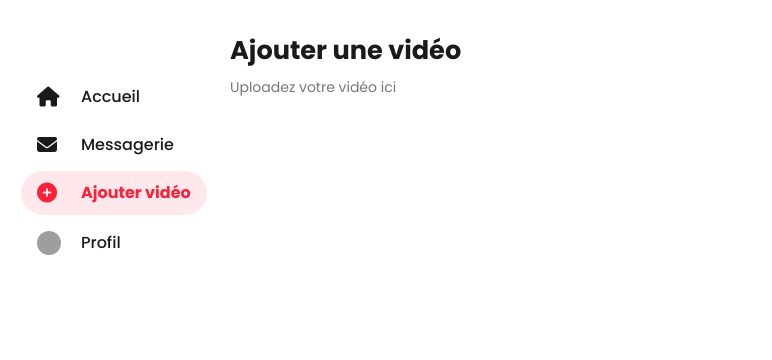
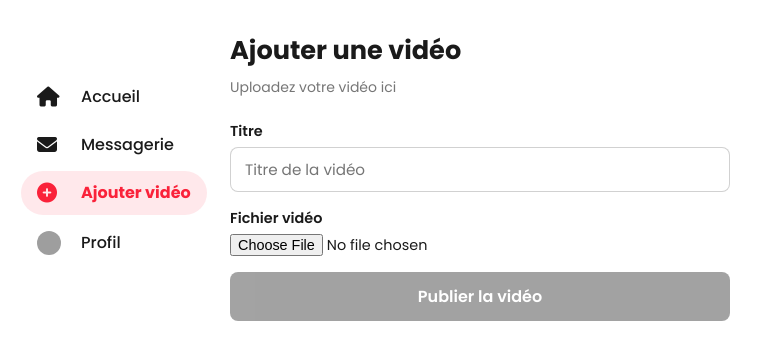
Before and after one commit to mathieuvallejo/LUMYA, an Angular app in the folder OneDrive/Bureau/LUMYA FRONT/Lumya/: page /upload in a window 1280 px wide. Shown: the top 360 px of the page, without its empty margins (0-772 px from the left). Built offline with nearby package versions, Linux system fonts and the light colour scheme; sample sign-in values are in the browser's storage; grey boxes are pictures that could not be loaded.

Commit message:
video uploads

```diff
--- a/OneDrive/Bureau/LUMYA FRONT/Lumya/src/app/core/services/auth.service.ts
+++ b/OneDrive/Bureau/LUMYA FRONT/Lumya/src/app/core/services/auth.service.ts
@@ -25,7 +25,7 @@ export interface AuthResponse {
   providedIn: 'root'
 })
 export class AuthService {
-  private apiUrl = environment.apiUrl;
+  private apiUrl = environment.serverUrl + '/api';
 
   private currentUserSubject = new BehaviorSubject<any>(this.getUserFromStorage());
   public currentUser$ = this.currentUserSubject.asObservable();
--- a/OneDrive/Bureau/LUMYA FRONT/Lumya/src/app/core/services/humeur.service.ts
+++ b/OneDrive/Bureau/LUMYA FRONT/Lumya/src/app/core/services/humeur.service.ts
@@ -13,7 +13,7 @@ export interface Humeur {
   providedIn: 'root',
 })
 export class HumeurService {
-  private apiUrl = `${environment.apiUrl}/humeur`;
+  private apiUrl = `${environment.serverUrl }/api/humeur`;
 
   constructor(private http: HttpClient) {}
 
--- a/OneDrive/Bureau/LUMYA FRONT/Lumya/src/app/core/services/like.service.ts
+++ b/OneDrive/Bureau/LUMYA FRONT/Lumya/src/app/core/services/like.service.ts
@@ -16,7 +16,7 @@ export interface Video {
   providedIn: 'root',
 })
 export class LikeService {
-  private apiUrl = `${environment.apiUrl}/like`;
+  private apiUrl = `${environment.serverUrl }/api/like`;
 
   constructor(private http: HttpClient) {}
 
--- a/OneDrive/Bureau/LUMYA FRONT/Lumya/src/app/features/home/home.html
+++ b/OneDrive/Bureau/LUMYA FRONT/Lumya/src/app/features/home/home.html
@@ -5,7 +5,7 @@
 
     <div class="video-content" (click)="togglePlay(i)">
       <div class="video-area">
-        <video #videoRef [attr.src]="video.urlVideo || null" autoplay muted loop></video>
+        <video #videoRef [attr.src]="getVideoUrl(video.urlVideo)" autoplay muted loop></video>
         <div class="play-overlay" [class.visible]="isPaused(i)">
           <i class="fa-solid fa-pause"></i>
         </div>
--- a/OneDrive/Bureau/LUMYA FRONT/Lumya/src/app/features/home/home.ts
+++ b/OneDrive/Bureau/LUMYA FRONT/Lumya/src/app/features/home/home.ts
@@ -4,6 +4,7 @@ import { AuthService } from '../../core/services/auth.service';
 import { AuthResponse } from '../../core/services/auth.service';
 import { VideoService, Video } from '../../core/services/video.service';
 import { LikeService } from '../../core/services/like.service';
+import { environment } from '../../../environments/environment';
 
 @Component({
   selector: 'app-home',
@@ -13,6 +14,7 @@ import { LikeService } from '../../core/services/like.service';
   styleUrl: './home.scss'
 })
 export class Home implements OnInit {
+  serverUrl = environment.serverUrl;
   user = signal<AuthResponse | null>(null);
   videos = signal<Video[]>([]);
   pausedStates = signal<Set<number>>(new Set());
@@ -80,6 +82,11 @@ export class Home implements OnInit {
     return n.toString();
   }
 
+  getVideoUrl(urlVideo?: string): string {
+    if (!urlVideo) return '';
+    return this.serverUrl + '/' + urlVideo.replace(/^\/+/, '');
+  }
+
   scrollToPrev(event: any): void {
     const currentWrapper = (event.target as HTMLElement).closest('.video-wrapper');
     const prevWrapper = currentWrapper?.previousElementSibling;
--- a/OneDrive/Bureau/LUMYA FRONT/Lumya/src/app/features/upload/upload.html
+++ b/OneDrive/Bureau/LUMYA FRONT/Lumya/src/app/features/upload/upload.html
@@ -1,4 +1,52 @@
 <div class="upload-container">
   <h1>Ajouter une vidéo</h1>
   <p>Uploadez votre vidéo ici</p>
+
+  <form (ngSubmit)="onSubmit()" class="upload-form">
+    <div class="form-group">
+      <label for="titre">Titre</label>
+      <input
+        id="titre"
+        type="text"
+        [(ngModel)]="titre"
+        name="titre"
+        placeholder="Titre de la vidéo"
+        required
+      />
+    </div>
+
+    <div class="form-group">
+      <label for="video">Fichier vidéo</label>
+      <input
+        id="video"
+        type="file"
+        accept=".mp4,.mov,.avi,.mkv,.webm"
+        (change)="onFileSelected($event)"
+      />
+    </div>
+
+    @if (previewUrl) {
+      <div class="preview">
+        <video [src]="previewUrl" controls></video>
+      </div>
+    }
+
+    @if (uploading) {
+      <div class="progress-container">
+        <div class="progress-bar" [style.width.%]="uploadProgress"></div>
+        <span class="progress-label">{{ uploadProgress }}%</span>
+      </div>
+    }
+
+    @if (successMessage) {
+      <div class="success">{{ successMessage }}</div>
+    }
+    @if (errorMessage) {
+      <div class="error">{{ errorMessage }}</div>
+    }
+
+    <button type="submit" [disabled]="!titre.trim() || !selectedFile || uploading">
+      {{ uploading ? 'Upload en cours...' : 'Publier la vidéo' }}
+    </button>
+  </form>
 </div>
--- a/OneDrive/Bureau/LUMYA FRONT/Lumya/src/app/features/upload/upload.scss
+++ b/OneDrive/Bureau/LUMYA FRONT/Lumya/src/app/features/upload/upload.scss
@@ -15,6 +15,111 @@
   p {
     color: rgba(26, 26, 26, 0.6);
   }
+
+  .upload-form {
+    display: flex;
+    flex-direction: column;
+    gap: 16px;
+    max-width: 500px;
+    margin-top: 24px;
+  }
+
+  .form-group {
+    display: flex;
+    flex-direction: column;
+    gap: 6px;
+
+    label {
+      font-weight: 600;
+      font-size: 0.9rem;
+    }
+
+    input[type='text'] {
+      padding: 10px 14px;
+      border: 1px solid rgba(26, 26, 26, 0.2);
+      border-radius: 8px;
+      font-family: 'Poppins', sans-serif;
+      font-size: 0.95rem;
+      outline: none;
+
+      &:focus {
+        border-color: #1a1a1a;
+      }
+    }
+
+    input[type='file'] {
+      font-family: 'Poppins', sans-serif;
+      font-size: 0.9rem;
+    }
+  }
+
+  .preview {
+    video {
+      width: 100%;
+      max-height: 280px;
+      border-radius: 10px;
+      background: #000;
+    }
+  }
+
+  .progress-container {
+    position: relative;
+    width: 100%;
+    height: 10px;
+    background: rgba(26, 26, 26, 0.12);
+    border-radius: 999px;
+    overflow: hidden;
+
+    .progress-bar {
+      height: 100%;
+      background: #1a1a1a;
+      border-radius: 999px;
+      transition: width 0.3s ease;
+    }
+
+    .progress-label {
+      position: absolute;
+      right: 0;
+      top: 14px;
+      font-size: 0.78rem;
+      font-weight: 600;
+      color: rgba(26, 26, 26, 0.6);
+    }
+  }
+
+  .success {
+    color: #2e7d32;
+    font-size: 0.9rem;
+    font-weight: 500;
+  }
+
+  .error {
+    color: #c62828;
+    font-size: 0.9rem;
+    font-weight: 500;
+  }
+
+  button[type='submit'] {
+    padding: 12px;
+    background: #1a1a1a;
+    color: #fff;
+    border: none;
+    border-radius: 8px;
+    font-family: 'Poppins', sans-serif;
+    font-size: 1rem;
+    font-weight: 600;
+    cursor: pointer;
+    transition: opacity 0.2s;
+
+    &:disabled {
+      opacity: 0.4;
+      cursor: not-allowed;
+    }
+
+    &:not(:disabled):hover {
+      opacity: 0.85;
+    }
+  }
 }
 
 @media (max-width: 767px) {
--- a/OneDrive/Bureau/LUMYA FRONT/Lumya/src/app/features/upload/upload.ts
+++ b/OneDrive/Bureau/LUMYA FRONT/Lumya/src/app/features/upload/upload.ts
@@ -1,11 +1,69 @@
 import { Component } from '@angular/core';
+import { FormsModule } from '@angular/forms';
+import { HttpEventType } from '@angular/common/http';
+import { Router } from '@angular/router';
+import { VideoService } from '../../core/services/video.service';
+import { AuthService } from '../../core/services/auth.service';
 
 @Component({
   selector: 'app-upload',
   standalone: true,
+  imports: [FormsModule],
   templateUrl: './upload.html',
   styleUrl: './upload.scss'
 })
 export class Upload {
+  titre = '';
+  selectedFile: File | null = null;
+  previewUrl: string | null = null;
+  uploading = false;
+  uploadProgress = 0;
+  successMessage = '';
+  errorMessage = '';
 
+  constructor(
+    private videoService: VideoService,
+    private authService: AuthService,
+    private router: Router
+  ) {}
+
+  onFileSelected(event: Event): void {
+    const input = event.target as HTMLInputElement;
+    if (input.files && input.files[0]) {
+      this.selectedFile = input.files[0];
+      this.previewUrl = URL.createObjectURL(this.selectedFile);
+    }
+  }
+
+  onSubmit(): void {
+    if (!this.titre.trim() || !this.selectedFile) return;
+
+    const user = this.authService.getCurrentUser();
+    if (!user?.id) {
+      this.errorMessage = 'Utilisateur non connecté.';
+      return;
+    }
+
+    this.uploading = true;
+    this.uploadProgress = 0;
+    this.successMessage = '';
+    this.errorMessage = '';
+
+    this.videoService.uploadVideo(this.titre, this.selectedFile, user.id).subscribe({
+      next: (event) => {
+        if (event.type === HttpEventType.UploadProgress && event.total) {
+          this.uploadProgress = Math.round((event.loaded / event.total) * 100);
+        } else if (event.type === HttpEventType.Response) {
+          this.uploading = false;
+          this.uploadProgress = 100;
+          this.router.navigate(['/home']);
+        }
+      },
+      error: (err) => {
+        this.uploading = false;
+        this.uploadProgress = 0;
+        this.errorMessage = err?.error?.error || 'Une erreur est survenue.';
+      }
+    });
+  }
 }
--- a/OneDrive/Bureau/LUMYA FRONT/Lumya/src/environments/environment.ts
+++ b/OneDrive/Bureau/LUMYA FRONT/Lumya/src/environments/environment.ts
@@ -3,5 +3,5 @@
 
 export const environment = {
   production: false,
-  apiUrl: 'http://localhost:3000/api'
+  serverUrl: 'http://localhost:3000'
 };
```
Also changed, not shown: OneDrive/Bureau/LUMYA FRONT/Lumya/src/app/core/services/video.service.ts (+35 -2 lines).
